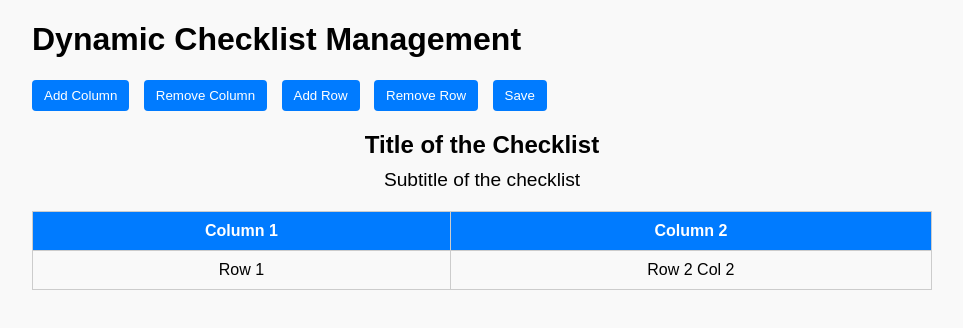
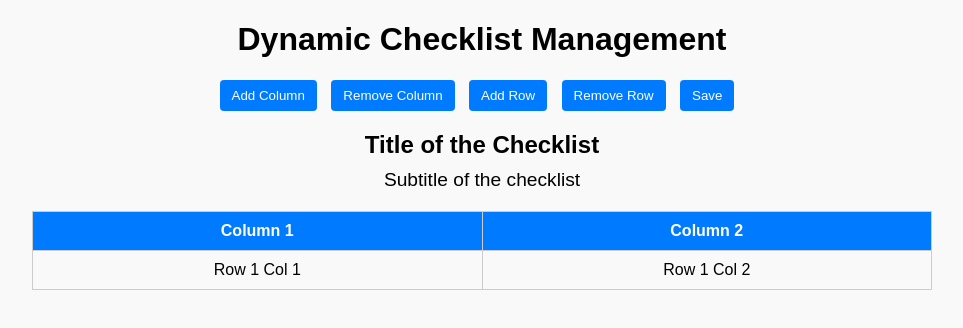
Before and after one commit to Feka-T/feka-t.github.io, a plain HTML site: page index.html in a window 1280 px wide. Both pictures are taken after a click on the button "Add Column". Shown: the whole page, without its empty margins (158-1121 px from the left). Drawn offline with Linux system fonts and the light colour scheme.

Commit message:
Update some filed data bugs on index.html

```diff
--- a/index.html
+++ b/index.html
@@ -1,24 +1,9 @@
-<!--
 <!DOCTYPE html>
 <html lang="en">
   <head>
     <meta charset="UTF-8" />
     <meta name="viewport" content="width=device-width, initial-scale=1.0" />
-    <title>GitHub Page</title>
-  </head>
-  <body>
-    <h1>This is my GitHub Page</h1>
-    <p>I think this is wonderful! And it is a brilliant idea!</p>
-  </body>
-</html>
--->
-
-<!DOCTYPE html>
-<html lang="en">
-<head>
-  <meta charset="UTF-8">
-  <meta name="viewport" content="width=device-width, initial-scale=1.0">
-  <title>Dynamic Table with Editable Columns</title>
+    <title>Dynamic Checklist</title>
     <style>
       body {
         font-family: Arial, sans-serif;
@@ -34,10 +19,13 @@
         border-collapse: collapse;
         margin-top: 20px;
       }
-    table, th, td {
+      table,
+      th,
+      td {
         border: 1px solid #ccc;
       }
-    th, td {
+      th,
+      td {
         padding: 10px;
         text-align: center;
       }
@@ -78,8 +66,8 @@
   </head>
   <body>
     <div class="container">
-    <h1>Dynamic Checklist Management</h1>
-    <div class="controls">
+      <h1 align="center">Dynamic Checklist Management</h1>
+      <div class="controls" align="center">
         <button onclick="addColumn()">Add Column</button>
         <button onclick="removeColumn()">Remove Column</button>
         <button onclick="addRow()">Add Row</button>
@@ -101,27 +89,27 @@
         </thead>
         <tbody>
           <tr>
-          <td contenteditable="true">Row 1</td>
+            <td contenteditable="true">Row 1 Col 1</td>
           </tr>
         </tbody>
       </table>
     </div>
 
     <script>
-    const table = document.getElementById('dynamicTable');
-    const headerRow = document.getElementById('headerRow');
+      const table = document.getElementById("dynamicTable");
+      const headerRow = document.getElementById("headerRow");
 
       // Add a new column
       function addColumn() {
-      const headerCell = document.createElement('th');
+        const headerCell = document.createElement("th");
         headerCell.contentEditable = true;
         headerCell.textContent = `Column ${headerRow.children.length + 1}`;
         headerRow.appendChild(headerCell);
 
-      Array.from(table.tBodies[0].rows).forEach(row => {
-        const cell = document.createElement('td');
+        Array.from(table.tBodies[0].rows).forEach((row) => {
+          const cell = document.createElement("td");
           cell.contentEditable = true;
-        cell.textContent = `Row ${row.rowIndex + 1} Col ${headerRow.children.length}`;
+          cell.textContent = `Row ${row.rowIndex} Col ${headerRow.children.length}`;
           row.appendChild(cell);
         });
       }
@@ -130,19 +118,23 @@
       function removeColumn() {
         if (headerRow.children.length > 1) {
           headerRow.lastElementChild.remove();
-        Array.from(table.tBodies[0].rows).forEach(row => row.lastElementChild.remove());
+          Array.from(table.tBodies[0].rows).forEach((row) =>
+            row.lastElementChild.remove()
+          );
         } else {
-        alert('At least one column is required.');
+          alert("At least one column is required.");
         }
       }
 
       // Add a new row
       function addRow() {
-      const row = document.createElement('tr');
+        const row = document.createElement("tr");
         for (let i = 0; i < headerRow.children.length; i++) {
-        const cell = document.createElement('td');
+          const cell = document.createElement("td");
           cell.contentEditable = true;
-        cell.textContent = `Row ${table.tBodies[0].rows.length + 1} Col ${i + 1}`;
+          cell.textContent = `Row ${table.tBodies[0].rows.length + 1} Col ${
+            i + 1
+          }`;
           row.appendChild(cell);
         }
         table.tBodies[0].appendChild(row);
@@ -153,7 +145,7 @@
         if (table.tBodies[0].rows.length > 1) {
           table.tBodies[0].lastElementChild.remove();
         } else {
-        alert('At least one row is required.');
+          alert("At least one row is required.");
         }
       }
     </script>
```
Lines whose indentation alone changed are shown as unchanged.
